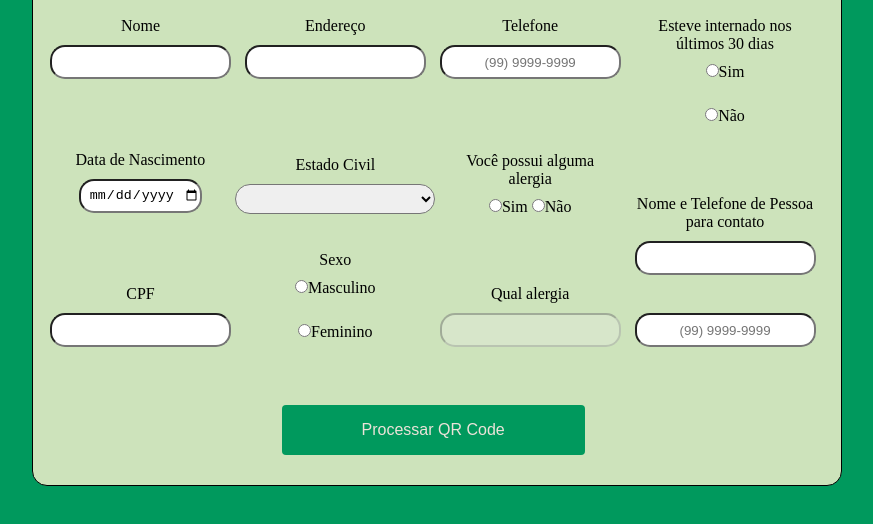
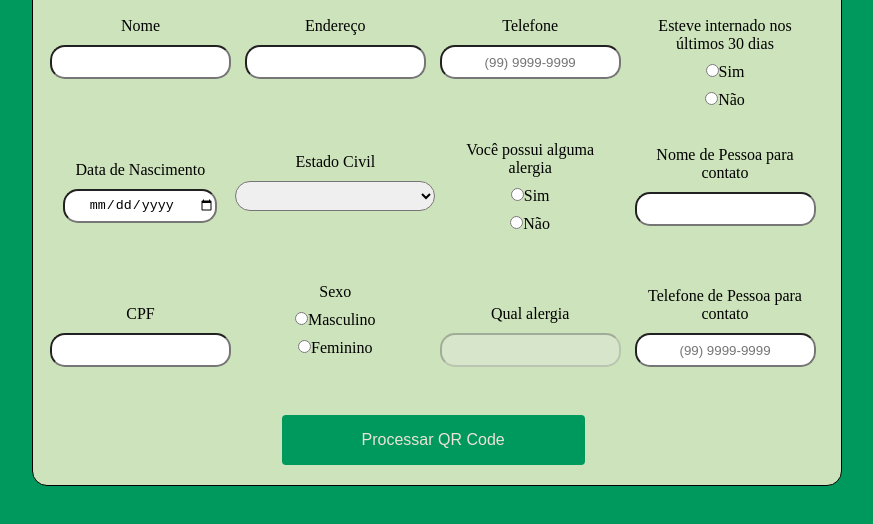
Before and after one commit to PedroAlba123/projeto-intregador, a plain HTML site: page formulario.html in a window 1280 px wide. Shown: the part 186-710 px from the top of the page, without its empty margins (203-1076 px from the left). Drawn offline with Linux system fonts and the light colour scheme.

Commit message:
ultimo commit do dia 25/07

```diff
--- a/formulario.css
+++ b/formulario.css
@@ -88,10 +88,6 @@ fieldset {
     margin-bottom: 10px;
   }
 
-  input,textarea {
-    margin-bottom: 20px;
-  }
-
   .botao_formulario{
 
     display: flex;
@@ -141,6 +137,7 @@ fieldset {
     border-radius: 15px;
     height: 30px;
     text-align: center;
+    width: 150px;
   }
   #Estadocivil{
     border-radius: 15px;
@@ -164,6 +161,9 @@ fieldset {
     border-radius: 15px;
     height: 30px;
     text-align: center;
+  }
+  .nomecontato{
+    margin-top: -35px;
   }
   #telefonecontato{
     border-radius: 15px;
--- a/formulario.html
+++ b/formulario.html
@@ -69,8 +69,8 @@
                        </div>
                        <div class="alergia">
                                <label for="Alergia" required>Você possui alguma alergia</label>
-                               <input type="radio" name="Alergia" value="sim" onclick="habilitarCampoAlergia()" required>Sim
-                               <input type="radio" name="Alergia" value="nao" onclick="desabilitarCampoAlergia()" required>Não
+                               <label for="alergia"><input type="radio" name="Alergia" value="sim" onclick="habilitarCampoAlergia()" required>Sim</label>
+                               <label for="alergia"><input type="radio" name="Alergia" value="nao" onclick="desabilitarCampoAlergia()" required>Não</label>
                        </div>
                        <div class="qualalergia">
                          <label for="qualAlergia" required>Qual alergia</label>
@@ -94,10 +94,13 @@
                                 <label><input type="radio" name="internado" value="Sim" required>Sim</label>
                                 <label><input type="radio" name="internado" value="Não" required>Não</label>
                         </div>
-                        <div class=contato">
-                                <label for="contato" required>Nome e Telefone de Pessoa para contato</label>
-                                <input type="text" name="nomecontato" id="nomecontato" required><br>
-                                <br> <input type="tel" name="telefonecontato" id="telefonecontato" placeholder="(99) 9999-9999"  maxlength="15" required>
+                        <div class="nomecontato">
+                                <label for="nomecontato" required>Nome de Pessoa para contato</label>
+                                <input type="text" name="nomecontato" id="nomecontato" required>
+                        </div>
+                        <div class="telcontato">
+                                <label for="telcontato">Telefone de Pessoa para contato</label>
+                                <input type="tel" name="telefonecontato" id="telefonecontato" placeholder="(99) 9999-9999"  maxlength="15" required>
                         </div>
                 </div>
                 <div class="button">
```
